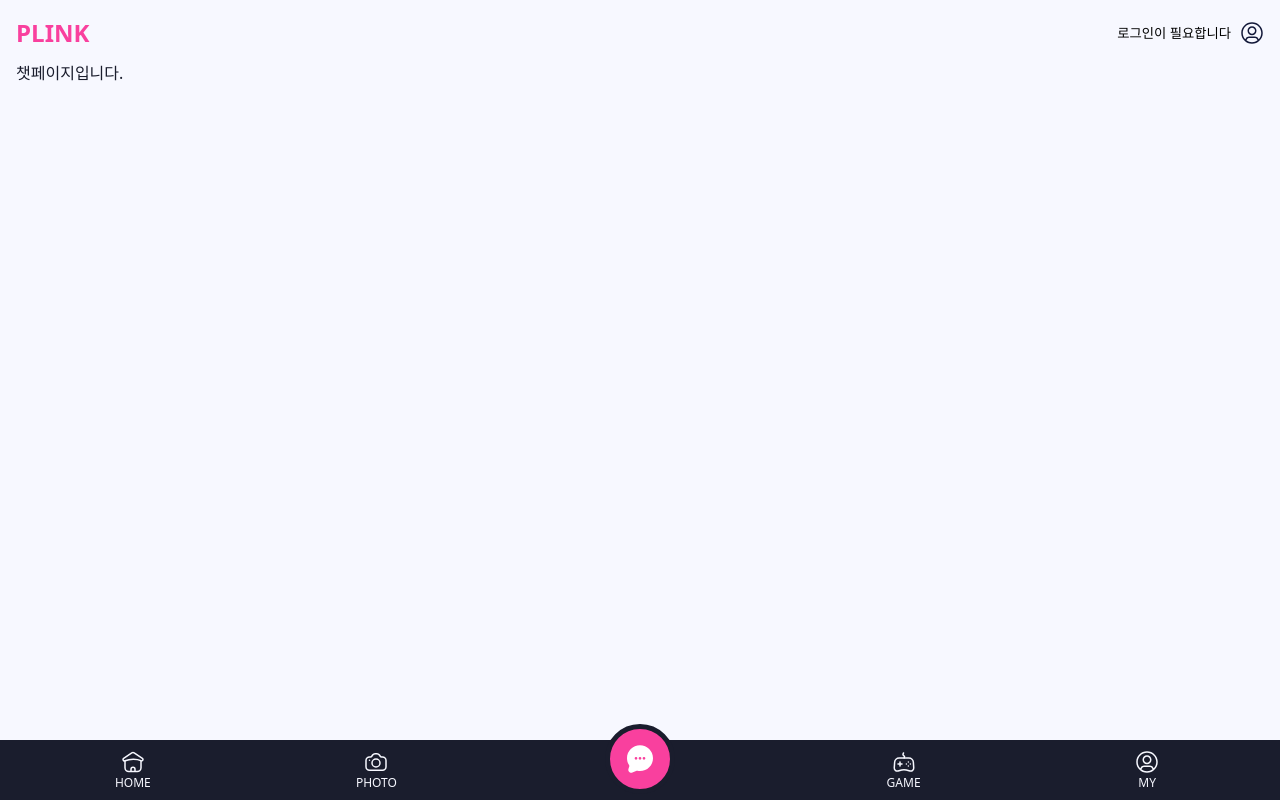
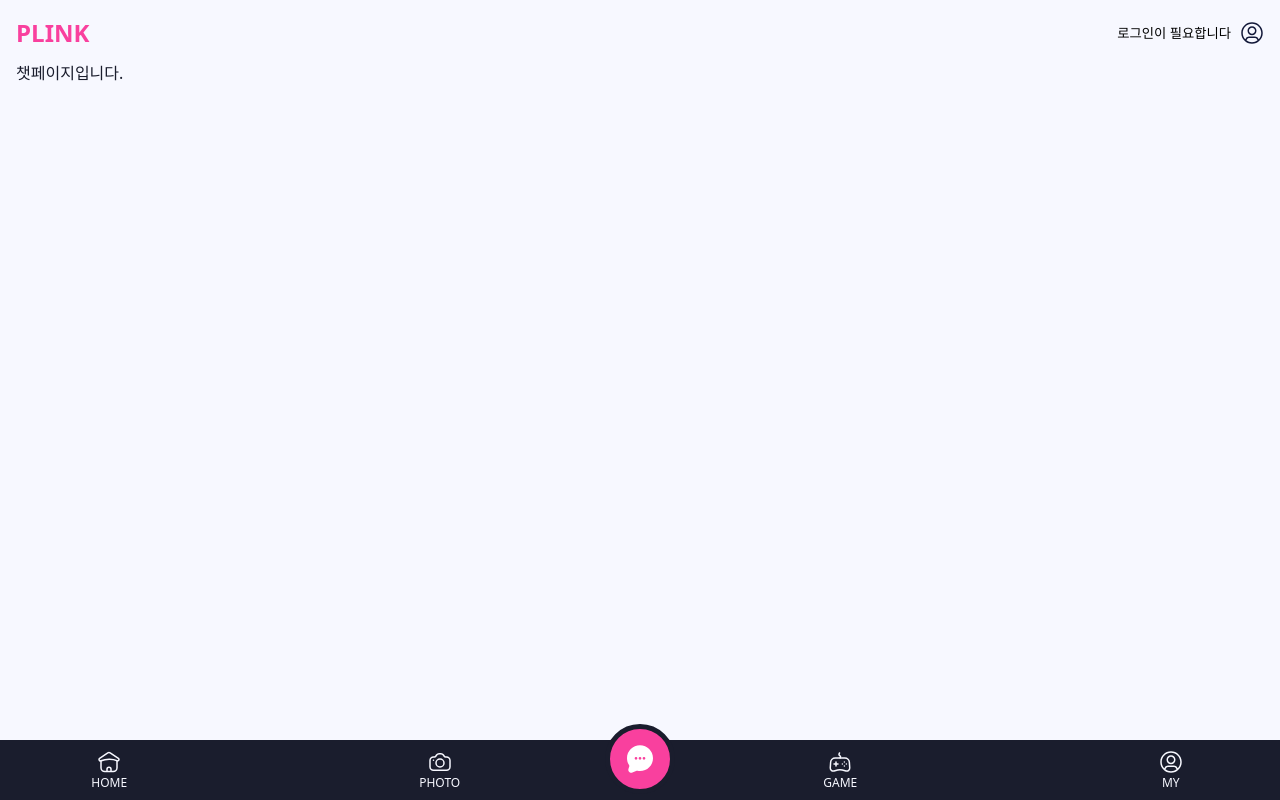
Before and after one commit to tjsdn24/Plink-frontend, a React (Vite) app: page /chat in a window 1280 px wide. Built offline with nearby package versions, Linux system fonts and the light colour scheme; a web font is replaced by a local one.

Commit message:
💄 Fix: 네브바 간격 수정

```diff
--- a/src/components/Navbar.jsx
+++ b/src/components/Navbar.jsx
@@ -14,7 +14,7 @@ const Nav = styled.nav`
   display: flex;
   justify-content: space-around;
   align-items: center;
-  padding: 12px 11px;
+  padding: 12px 19px;
 `;
 
 const NavItem = styled(Link)`
@@ -53,6 +53,7 @@ export default function Navbar() {
         <img src={home} alt="HOME" />
         HOME
       </NavItem>
+      <div className="width:6px"></div>
       <NavItem to="/photo" $active={pathname === '/photo'}>
         <img src={photo} alt="PHOTO" />
         PHOTO
@@ -60,10 +61,13 @@ export default function Navbar() {
       <ChatIcon to="/chat" $active={pathname === '/chat'}>
         <img src={chat} alt="CHAT" />
       </ChatIcon>
+
       <NavItem to="/game" $active={pathname === '/game'}>
         <img src={game} alt="GAME" />
         GAME
       </NavItem>
+      <div className="width:6px"></div>
+
       <NavItem to="/mypage" $active={pathname === '/mypage'}>
         <img src={my} alt="MY" />
         MY
```
